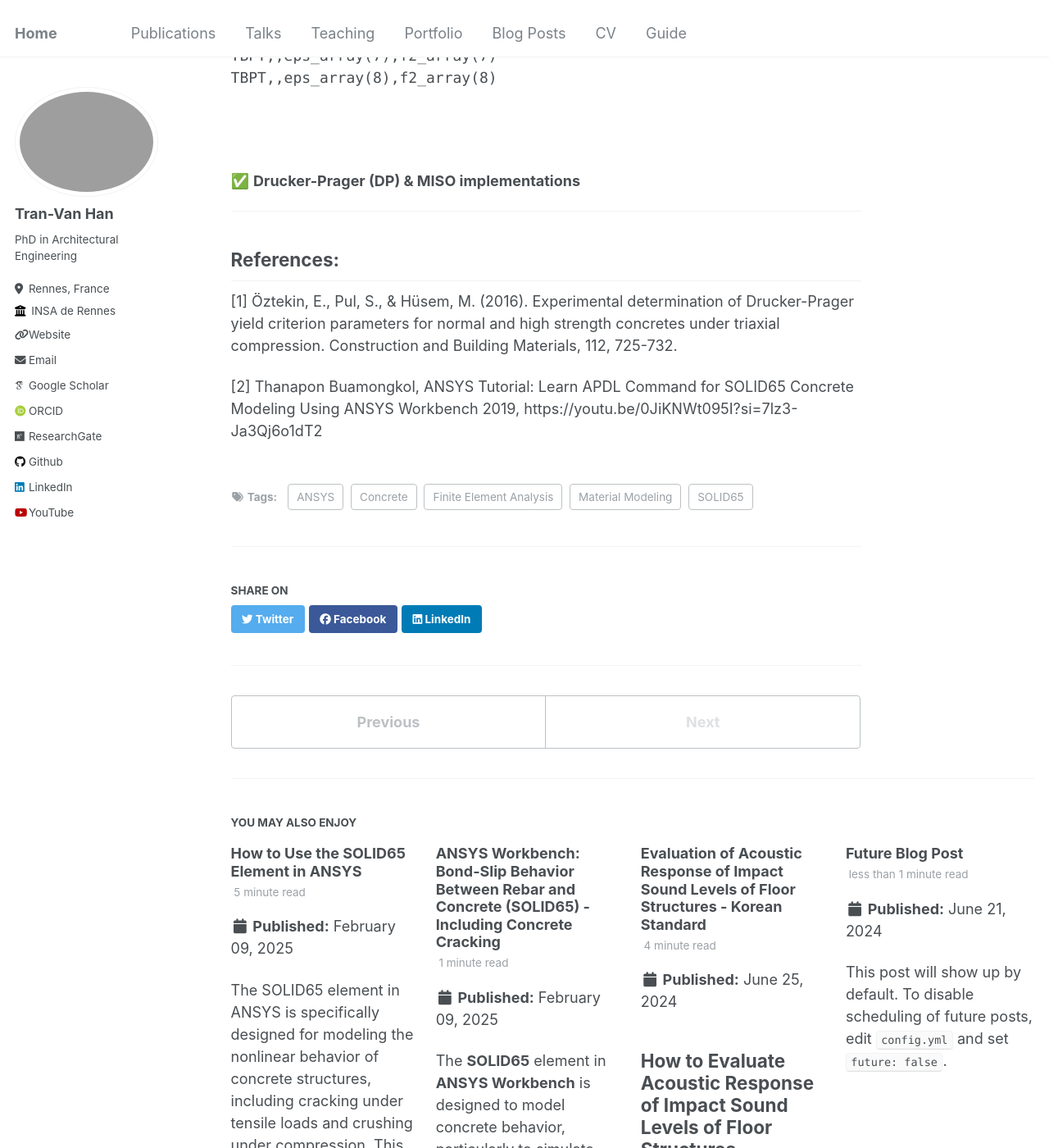
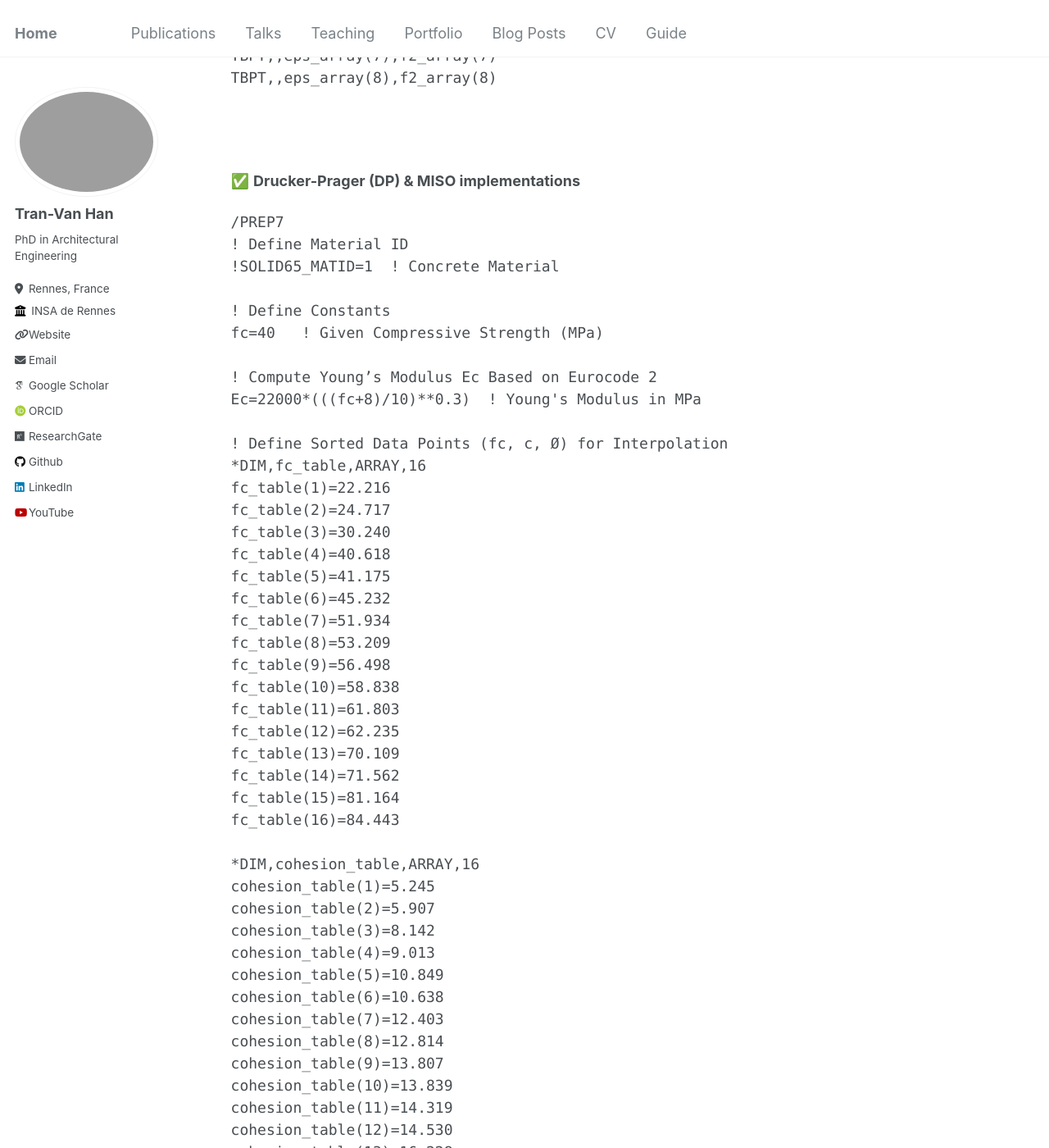
Before and after one commit to tranhan1405/tranhan1405.github.io, a Jekyll site: the page built from _posts/2025-02-27-ansys-solid65.md, in a window 1280 px wide and 1400 px high, scrolled down 7207 px. Shown: the whole window at 82% size. Built offline with Jekyll 4.4.1, drawn with Linux system fonts in a browser that asks for light colours; some web fonts are replaced; some of the changed text lies outside the part shown.

Commit message:
Update 2025-02-27-ansys-solid65.md

````diff
--- a/_posts/2025-02-27-ansys-solid65.md
+++ b/_posts/2025-02-27-ansys-solid65.md
@@ -291,7 +291,115 @@ TBPT,,eps_array(8),f2_array(8)
 
 ```
 ✅ **Drucker-Prager (DP) & MISO implementations**
+```apdl
+/PREP7
+! Define Material ID
+!SOLID65_MATID=1  ! Concrete Material
 
+! Define Constants
+fc=40   ! Given Compressive Strength (MPa)
+
+! Compute Young’s Modulus Ec Based on Eurocode 2
+Ec=22000*(((fc+8)/10)**0.3)  ! Young's Modulus in MPa
+
+! Define Sorted Data Points (fc, c, Ø) for Interpolation
+*DIM,fc_table,ARRAY,16
+fc_table(1)=22.216
+fc_table(2)=24.717
+fc_table(3)=30.240
+fc_table(4)=40.618
+fc_table(5)=41.175
+fc_table(6)=45.232
+fc_table(7)=51.934
+fc_table(8)=53.209
+fc_table(9)=56.498
+fc_table(10)=58.838
+fc_table(11)=61.803
+fc_table(12)=62.235
+fc_table(13)=70.109
+fc_table(14)=71.562
+fc_table(15)=81.164
+fc_table(16)=84.443
+
+*DIM,cohesion_table,ARRAY,16
+cohesion_table(1)=5.245
+cohesion_table(2)=5.907
+cohesion_table(3)=8.142
+cohesion_table(4)=9.013
+cohesion_table(5)=10.849
+cohesion_table(6)=10.638
+cohesion_table(7)=12.403
+cohesion_table(8)=12.814
+cohesion_table(9)=13.807
+cohesion_table(10)=13.839
+cohesion_table(11)=14.319
+cohesion_table(12)=14.530
+cohesion_table(13)=16.228
+cohesion_table(14)=16.735
+cohesion_table(15)=17.875
+cohesion_table(16)=18.892
+
+*DIM,friction_table,ARRAY,16
+friction_table(1)=27.497
+friction_table(2)=28.765
+friction_table(3)=29.479
+friction_table(4)=31.087
+friction_table(5)=30.904
+friction_table(6)=33.071
+friction_table(7)=32.805
+friction_table(8)=33.897
+friction_table(9)=34.184
+friction_table(10)=34.564
+friction_table(11)=35.368
+friction_table(12)=35.572
+friction_table(13)=36.732
+friction_table(14)=36.399
+friction_table(15)=37.133
+friction_table(16)=38.636
+
+! Linear Interpolation Function for Cohesion and Friction Angle
+*DO,i,1,15
+  *IF,fc,GE,fc_table(i),THEN
+    *IF,fc,LE,fc_table(i+1),THEN
+      ratio=(fc - fc_table(i)) / (fc_table(i+1) - fc_table(i))
+      cohesion=cohesion_table(i) + ratio * (cohesion_table(i+1) - cohesion_table(i))
+      friction_angle=friction_table(i) + ratio * (friction_table(i+1) - friction_table(i))
+      *EXIT
+    *ENDIF
+  *ENDIF
+*ENDDO
+
+! Compute Tensile Strength ft Based on EC2
+*IF,fc,LE,50,THEN
+  ft=0.3*(fc)**(2/3)
+*ELSE
+  ft=2.12*LOG(1+0.1*fc)
+*ENDIF
+
+! Define Material Properties
+MP,EX,SOLID65_MATID,Ec      ! Young's Modulus from EC2
+MP,PRXY,SOLID65_MATID,0.2   ! Poisson's Ratio
+MP,DENS,SOLID65_MATID,0.0024  ! Density of Concrete 2400 (kg/m³)
+
+! Define Drucker-Prager Parameters
+TB,DP,SOLID65_MATID
+TBDATA,1,cohesion,friction_angle,0  ! Cohesion & Internal Friction Angle Interpolated
+
+! Define Concrete Cracking Properties
+TB,CONC,SOLID65_MATID,1,9
+TBTEMP,0
+
+! Open Crack and Closed Crack Shear Transfer Coefficients
+! - `β_t = 0.3` → Shear transfer coefficient for **open cracks** (low value reduces shear after cracking)
+! - `β_c = 0.8` → Shear transfer coefficient for **closed cracks** (higher value restores shear when cracks close)
+! - `ft` → Tensile strength (computed from EC2)
+! - `-1` → Disables crushing capability (crushing not considered)
+TBDATA,1,0.3,0.8,ft,-1
+!*
+ET,solid65_matid,SOLID65
+!KEYOPT,solid65_matid,7,1 !Include tensile stress relaxation after cracking to help convergence
+!KEYOPT,solid65_matid,6,3 !Print solution also at each integration point
+```
 ---
 
 ## References:
````
